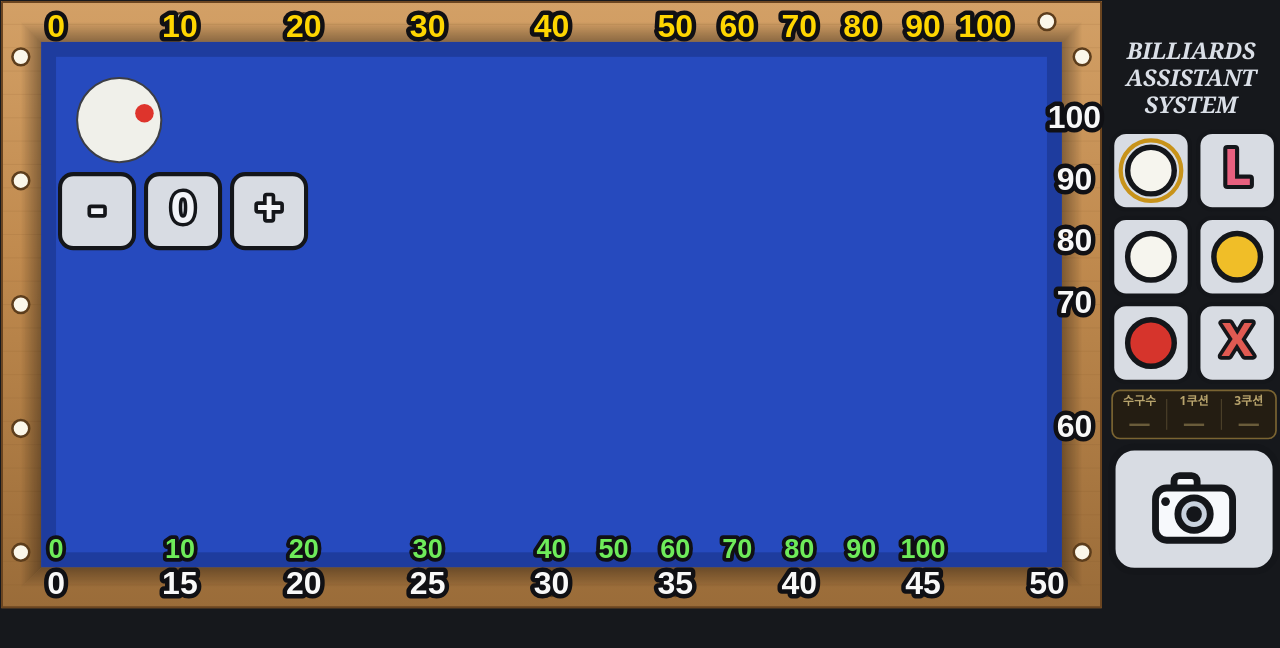
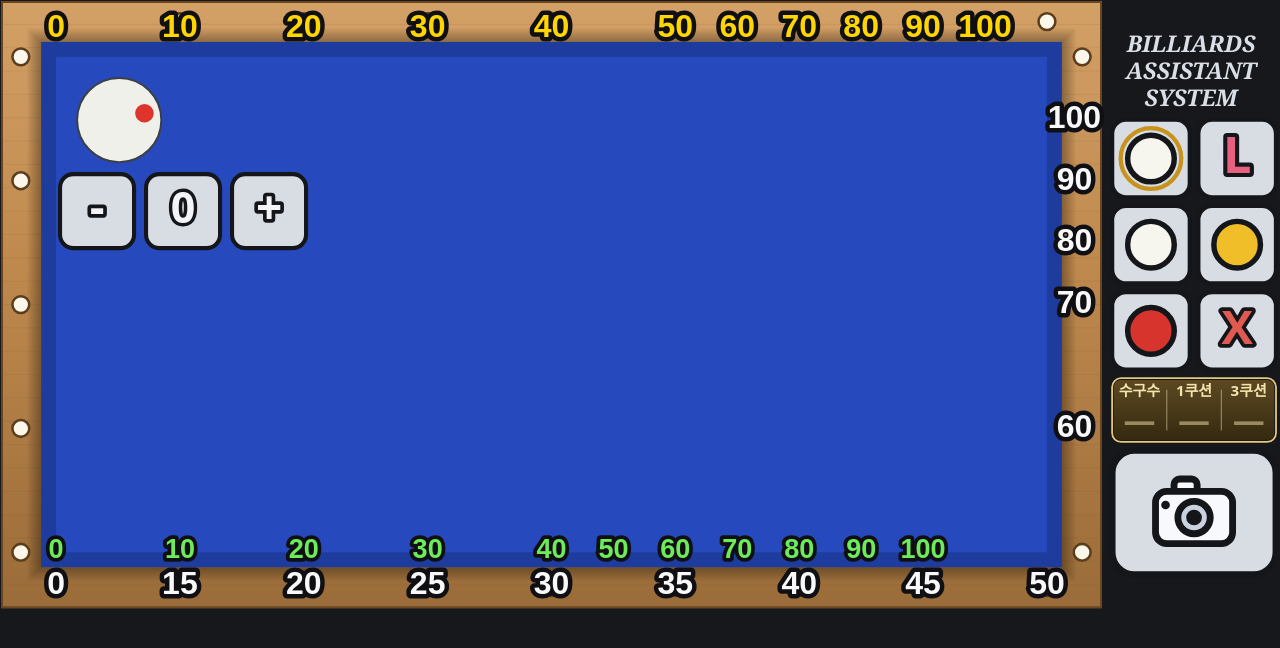
Before and after one commit to dsic777/BASystem, a plain HTML site: page index.html in a window 1280 px wide. Drawn offline with Linux system fonts and the light colour scheme; animation ran at ten frames a second.

Commit message:
코너각 수구수 50 · 판독창 잘 보이게 · 천 음영 30% 축소
- 코너각은 모두 수구수 50 (사용자 확정). 모서리에서 만나는 양쪽 끝 포인트
  사이 공간을 그 값으로 본다.
  ⚠️ 아무 끝이나 늘리면 안 된다 — 우측 레일 반대쪽 끝은 100 이라 처음엔
     모서리에서 100 이 나왔다. **두 레일의 끝값이 같은 모서리에서만** 늘린다.
     확인: 우하 코너 50, 우상 코너 —, 좌하 코너 — (없는 값을 안 만든다)
- 판독창이 어두워 안 보였다. 금색 그라데이션 + 검은 테두리 + 금 테두리로
  버튼과 같은 무게로 띄우고, 높이 0.62 → 0.82, 숫자도 키웠다.
- 천 둘레 음영 20px → 14px (30% 축소)

Co-Authored-By: Claude Opus 5 (1M context) <noreply@anthropic.com>

```diff
--- a/index.html
+++ b/index.html
@@ -62,7 +62,7 @@ if (window.caches)
 // ⚠️ 버전 관리 — jbpro2.2 와 같은 방식.
 //    코드를 고치면 **이 상수와 version.json 의 mobile 값을 같이 N+1** 한다.
 //    안 올리면 폰에 캐시된 옛 화면이 계속 나온다.
-const MOBILE_VER = 63;
+const MOBILE_VER = 64;
 function checkVersion(){
   fetch('version.json?t=' + Date.now())
     .then(r => r.json())
@@ -847,7 +847,7 @@ function sideButtons(){
   const rowGap = colGap;
   const lead   = Math.max(2, p.w * 0.036);         // 숫자와 버튼 사이 (전의 30%)
   const CAM_H  = 1.6;                              // 카메라 높이 배수
-  const RO_H   = 0.62;                             // 판독창 높이 배수 (카메라 위)
+  const RO_H   = 0.82;                             // 판독창 높이 배수 (카메라 위)
   const bw = Math.max(12, Math.min((p.w - colGap - lead) / 2,
                                    (p.h - rowGap*4) / (3 + RO_H + CAM_H)));
   const totalW = bw*2 + colGap;
@@ -1041,10 +1041,10 @@ function draw(){
   g.restore();
   g.strokeStyle = '#6b4520'; g.lineWidth = 2;
   g.strokeRect(r.x+1, r.y+1, r.w-2, r.h-2);
-  // 프레임 안쪽 · 천 바깥쪽에 그림자를 둘러 입체감을 준다 (사용자 지시, 20px).
-  const SHADE = 20;
+  // 프레임 안쪽 · 천 바깥쪽에 그림자를 둘러 입체감을 준다 (사용자 지시).
+  const SHADE = 14;
   for (let i = 0; i < SHADE; i++){
-    g.strokeStyle = 'rgba(0,0,0,' + (0.34 * (1 - i/SHADE)).toFixed(3) + ')';
+    g.strokeStyle = 'rgba(0,0,0,' + (0.32 * (1 - i/SHADE)).toFixed(3) + ')';
     g.lineWidth = 1;
     const e = T.cushion_width * L.sc + 0.5 + i;
     g.strokeRect(c.x - e, c.y - e, c.w + e*2, c.h + e*2);
@@ -1271,7 +1271,17 @@ function frameParam(mm){
 }
 
 // 번호표에서 그 자리의 값을 읽는다 (점 사이는 직선 보간).
-function readScale(name, rail, t){
+// 레일의 t 끝(0/1)에서 맞닿는 이웃 레일과 그쪽 끝
+//   bottom t: 0=좌하 1=우하   right t: 0=우하 1=우상
+//   top    t: 0=좌상 1=우상   left  t: 0=좌하 1=좌상
+const CORNER_NEXT = {
+  'bottom:1': ['right', 0], 'right:0': ['bottom', 1],
+  'right:1' : ['top', 1],   'top:1'  : ['right', 1],
+  'top:0'   : ['left', 1],  'left:1' : ['top', 0],
+  'left:0'  : ['bottom', 0],'bottom:0': ['left', 0]
+};
+
+function readScale(name, rail, t, clampEnds){
   const sc = SCALES.find(s => s.name === name);
   if (!sc) return null;
   const n = (rail === 'bottom' || rail === 'top') ? 8 : 4;
@@ -1279,7 +1289,23 @@ function readScale(name, rail, t){
                        .map(p => [p.index / n, p.number])
                        .sort((a,b) => a[0]-b[0]);
   if (pts.length < 2) return null;
-  if (t <= pts[0][0] || t >= pts[pts.length-1][0]) return null;   // 눈금 밖은 안 읽는다
+  // ⚠️ 코너각은 모두 수구수 50 이다 (사용자 확정) — 모서리에서 만나는 양쪽 끝
+  //    포인트 사이 공간을 전부 그 값으로 본다. 다만 **두 레일의 끝값이 같은
+  //    모서리에서만** 그렇다. 아무 끝이나 늘리면 없는 값을 지어내게 된다
+  //    (우측 레일 반대쪽 끝은 100 이라 늘리면 100 이 나와 버렸다).
+  if (t <= pts[0][0] || t >= pts[pts.length-1][0]){
+    if (!clampEnds) return null;
+    const lo = t <= pts[0][0];
+    const mine = lo ? pts[0][1] : pts[pts.length-1][1];
+    const nb = CORNER_NEXT[rail + ':' + (lo ? 0 : 1)];
+    if (!nb) return null;
+    const np = sc.points.filter(q => q.rail === nb[0]);
+    if (!np.length) return null;
+    const idx = np.map(q => q.index);
+    const other = nb[1] ? Math.max(...idx) : Math.min(...idx);
+    const val = np.find(q => q.index === other).number;
+    return val === mine ? mine : null;
+  }
   for (let i = 0; i < pts.length-1; i++)
     if (t >= pts[i][0] && t <= pts[i+1][0]){
       const k = (t - pts[i][0]) / (pts[i+1][0] - pts[i][0]);
@@ -1316,7 +1342,7 @@ function systemNumbers(){
     if (cand.length){
       const q = [C[0] + dx*cand[0][0], C[1] + dy*cand[0][0]];
       const f = frameParam(q);
-      if (f) start = readScale('start', f.rail, f.t);
+      if (f) start = readScale('start', f.rail, f.t, true);   // 코너 = 50
     }
   }
   const third = (start !== null && first !== null) ? start - first : null;
@@ -1327,23 +1353,27 @@ function systemNumbers(){
 function drawReadout(){
   if (!READOUT) return;
   const r = READOUT, n = systemNumbers();
-  g.fillStyle = '#241d12';
-  round(r.x, r.y, r.w, r.h, r.h*0.16); g.fill();
-  g.strokeStyle = '#7a6432'; g.lineWidth = Math.max(1.5, r.h*0.035); g.stroke();
+  // ⚠️ 어두우면 안 보인다 (사용자 지적). 버튼과 같은 무게로 띄운다.
+  const bg = g.createLinearGradient(0, r.y, 0, r.y + r.h);
+  bg.addColorStop(0, '#5d4a22'); bg.addColorStop(1, '#33280f');
+  g.fillStyle = bg;
+  round(r.x, r.y, r.w, r.h, r.h*0.14); g.fill();
+  g.strokeStyle = '#14161a'; g.lineWidth = Math.max(2, r.h*0.055); g.stroke();
+  g.strokeStyle = '#e6c878'; g.lineWidth = Math.max(1.5, r.h*0.028); g.stroke();
   const cols = [['수구수', n && n.start], ['1쿠션', n && n.first], ['3쿠션', n && n.third]];
   g.textAlign = 'center';
   cols.forEach(([lb, v], i) => {
     const cx = r.x + r.w*(i + 0.5)/3;
     g.textBaseline = 'top';
-    g.fillStyle = 'rgba(240,215,143,0.72)';
-    g.font = '600 ' + Math.round(r.h*0.24) + 'px system-ui, sans-serif';
+    g.fillStyle = '#f5e3ae';
+    g.font = '700 ' + Math.round(r.h*0.24) + 'px system-ui, sans-serif';
     g.fillText(lb, cx, r.y + r.h*0.10);
     g.textBaseline = 'bottom';
-    g.fillStyle = v === null || v === undefined ? '#6a5c3a' : '#f0d78f';
-    g.font = '800 ' + Math.round(r.h*0.46) + 'px system-ui, sans-serif';
+    g.fillStyle = v === null || v === undefined ? '#9a8a60' : '#fff3cf';
+    g.font = '800 ' + Math.round(r.h*0.50) + 'px system-ui, sans-serif';
     g.fillText(v === null || v === undefined ? '—' : Math.round(v), cx, r.y + r.h*0.95);
     if (i < 2){
-      g.strokeStyle = 'rgba(240,215,143,0.22)'; g.lineWidth = 1;
+      g.strokeStyle = 'rgba(255,240,200,0.40)'; g.lineWidth = Math.max(1, r.h*0.02);
       g.beginPath();
       g.moveTo(r.x + r.w*(i+1)/3, r.y + r.h*0.18);
       g.lineTo(r.x + r.w*(i+1)/3, r.y + r.h*0.82); g.stroke();
--- a/version.json
+++ b/version.json
@@ -1,4 +1,4 @@
 {
   "win": 2,
-  "mobile": 63
+  "mobile": 64
 }
```
